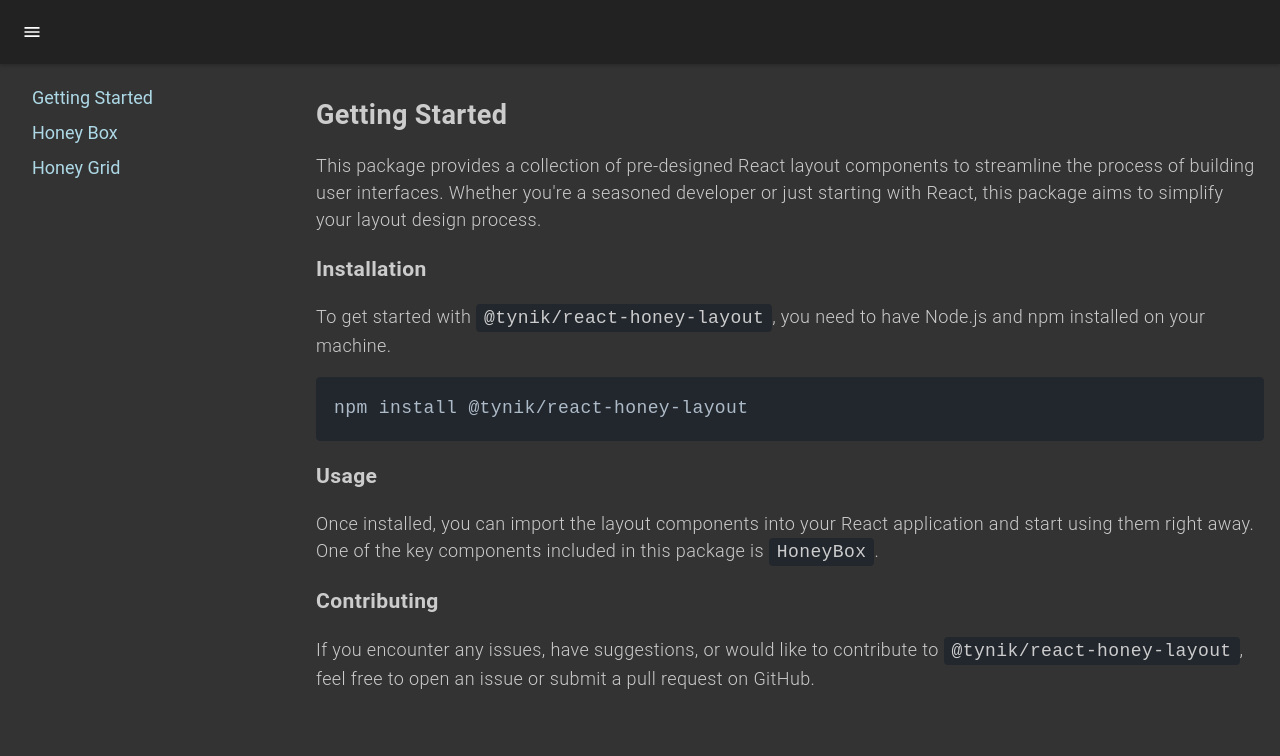
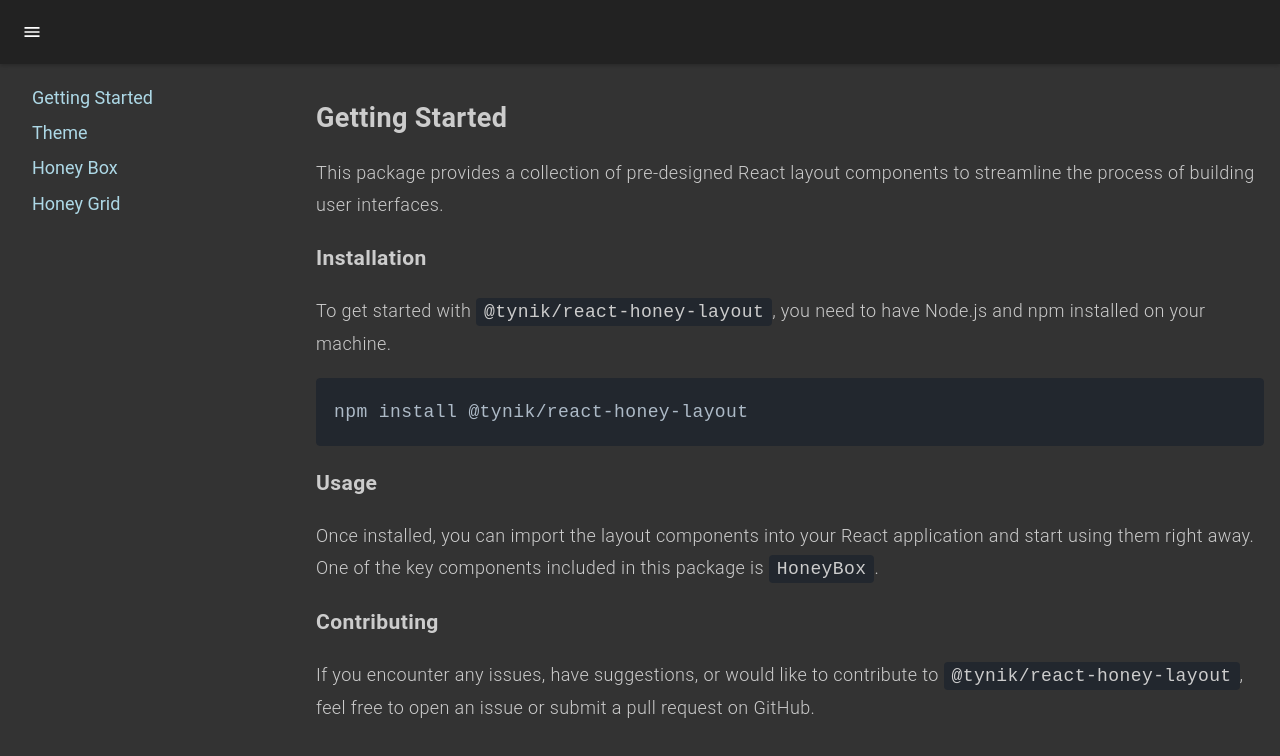
Before and after one commit to Tynik/react-honey-layout, a React app: page /getting-started in a window 1280 px wide. Shown: the top 756 px of the page. Built offline with nearby package versions, Linux system fonts and the light colour scheme; the HTML template or start-up script is replaced by a standard one.

Commit message:
Updated docs

```diff
--- a/package.json
+++ b/package.json
@@ -1,6 +1,6 @@
 {
   "name": "@tynik/react-honey-layout",
-  "version": "0.1.0-beta",
+  "version": "0.1.1-beta",
   "description": "",
   "keywords": [
     "react",
--- a/src/docs/components/MDXWrapper.tsx
+++ b/src/docs/components/MDXWrapper.tsx
@@ -5,7 +5,7 @@ export const MDXWrapper = styled.div`
     font-size: 18px;
     font-weight: 300;
     letter-spacing: 0.025rem;
-    line-height: 1.7rem;
+    line-height: 2rem;
 
     color: ${theme.colors?.neutral.lightGray};
   `}
--- a/src/docs/constants.tsx
+++ b/src/docs/constants.tsx
@@ -5,6 +5,7 @@ import type { Page } from './types';
 import { MDXWrapper } from './components/MDXWrapper';
 
 import GettingStartedPage from './pages/getting-started.page.mdx';
+import ThemePage from './pages/theme.mdx';
 import HoneyBoxPage from './pages/honey-box.page.mdx';
 import HoneyGridPage from './pages/honey-grid.mdx';
 
@@ -17,6 +18,11 @@ export const PAGES: Page[] = [
     element: <GettingStartedPage components={MDX_COMPONENTS} />,
   },
   {
+    path: 'theme',
+    menuLabel: 'Theme',
+    element: <ThemePage components={MDX_COMPONENTS} />,
+  },
+  {
     path: 'honey-box',
     menuLabel: 'Honey Box',
     element: <HoneyBoxPage components={MDX_COMPONENTS} />,
--- a/src/docs/index.tsx
+++ b/src/docs/index.tsx
@@ -11,7 +11,7 @@ import { GlobalStyle } from './global-style';
 
 declare module 'styled-components' {
   // eslint-disable-next-line @typescript-eslint/no-empty-interface
-  export interface DefaultTheme extends HoneyLayoutTheme {}
+  interface DefaultTheme extends HoneyLayoutTheme {}
 }
 
 const root = createRoot(document.getElementById('root') as HTMLDivElement);
--- a/src/docs/pages/getting-started.page.mdx
+++ b/src/docs/pages/getting-started.page.mdx
@@ -1,7 +1,6 @@
 ## Getting Started
 
 This package provides a collection of pre-designed React layout components to streamline the process of building user interfaces.
-Whether you're a seasoned developer or just starting with React, this package aims to simplify your layout design process.
 
 ### Installation
 
--- a/src/docs/pages/honey-grid.mdx
+++ b/src/docs/pages/honey-grid.mdx
@@ -1,7 +1,6 @@
 import styled, { css, useTheme } from 'styled-components';
 
 import { HoneyGrid, HoneyGridColumn } from '../../components';
-
 
 export const GridColumnStyled = styled.div`
   ${({ theme }) => css`
@@ -102,7 +101,7 @@ export const GridWithTaking2ColumnsInMiddle = () => {
 
 ## HoneyGrid Component
 
-The `HoneyGrid` component is a versatile layout component that provides a grid-based layout system for organizing content in a responsive and visually appealing manner.
+The `HoneyGrid` component is a component that provides a grid-based layout system for organizing content in a responsive and visually appealing manner.
 
 ### Props:
 
@@ -114,15 +113,16 @@ The `HoneyGrid` component is a versatile layout component that provides a grid-b
 
 ## HoneyGridColumn Component
 
-The `HoneyGridColumn` component is a flexible grid column component based on `HoneyBox` that allows customization of column width, background color, and other styling options.
+The `HoneyGridColumn` component is a flexible grid column component based on `HoneyBox` that allows customization of column width,
+background color, and other styling options.
 
-### Props:
+### Props
 
 * **takeColumns**: The number of columns the column should span across.
 
 ---
 
-### Usage:
+### Usage
 
 **Grid with 2 columns**
 
--- /dev/null
+++ b/src/docs/pages/theme.mdx
@@ -0,0 +1,103 @@
+
+### HoneyThemeProvider Component
+
+The `HoneyThemeProvider` component is used to provide a merged theme to its children.
+It merges the provided theme with the current theme from the context.
+
+---
+
+### Usage
+
+1. Define your theme object, extending the `HoneyLayoutTheme` interface from `@tynik/react-honey-layout`.
+
+~~~ts
+// theme.ts
+import type { HoneyLayoutTheme } from '@tynik/react-honey-layout';
+
+const theme: HoneyLayoutTheme = {
+  // Define your theme properties here
+};
+
+export default theme;
+~~~
+
+2. Wrap your application with the `ThemeProvider`, providing your theme object as a prop.
+
+~~~tsx
+// App.tsx
+import React from 'react';
+import { ThemeProvider } from 'styled-components';
+import theme from './theme';
+
+const App = () => {
+  return (
+    <ThemeProvider theme={theme}>
+      {/* Your application components */}
+    </ThemeProvider>
+  );
+};
+
+export default App;
+~~~
+
+3. You can nest instances of `HoneyThemeProvider` within each other to provide different themes to different parts of your application.
+Each nested `HoneyThemeProvider` merges its theme with the theme provided by its parent.
+
+~~~tsx
+import React from 'react';
+import { HoneyThemeProvider } from '@tynik/react-honey-layout';
+import theme from './theme';
+import nestedTheme from './nested-theme';
+
+export const NestedThemeProvider = () => {
+  return (
+    <ThemeProvider theme={theme}>
+      <HoneyThemeProvider theme={nestedTheme}>
+        {/* Nested components */}
+      </HoneyThemeProvider>
+    </ThemeProvider>
+  );
+};
+~~~
+
+In this example, `NestedThemeProvider` is a component that provides a specific theme (nestedTheme) to its children.
+This nested instance of `HoneyThemeProvider` merges nested theme with the theme provided by its parent `ThemeProvider` or `HoneyThemeProvider`.
+
+---
+
+### Augmentation for `DefaultTheme` from styled components library
+
+To augment the `DefaultTheme` interface from `styled-components` with the `HoneyLayoutTheme`, add the following declaration to your project:
+
+~~~ts
+import type { HoneyLayoutTheme } from '@tynik/react-honey-layout';
+
+declare module 'styled-components' {
+  interface DefaultTheme extends HoneyLayoutTheme {}
+}
+~~~
+
+This declaration extends the `DefaultTheme` interface with the properties defined in `HoneyLayoutTheme`, allowing you to use them within your styled components.
+
+---
+
+### Augmentation for `HoneyLayoutColors`
+
+To augment the `HoneyLayoutColors` interface, use the following module declaration.
+
+~~~ts
+import type { DataType } from 'csstype';
+
+declare module '@tynik/react-honey-layout' {
+  interface HoneyLayoutColors {
+    neutral: Record<
+      'charcoalDark' | 'charcoalGray' | 'crimsonRed',
+      DataType.Color
+    >;
+    custom: Record<string, DataType.Color>;
+  }
+}
+~~~
+
+This declaration extends the `HoneyLayoutColors` interface with the additional neutral color palette and a custom color palette.
+You can then use these extended color palettes within your styled components.
```
Also changed, not shown: src/types.ts (+5 -7 lines).
